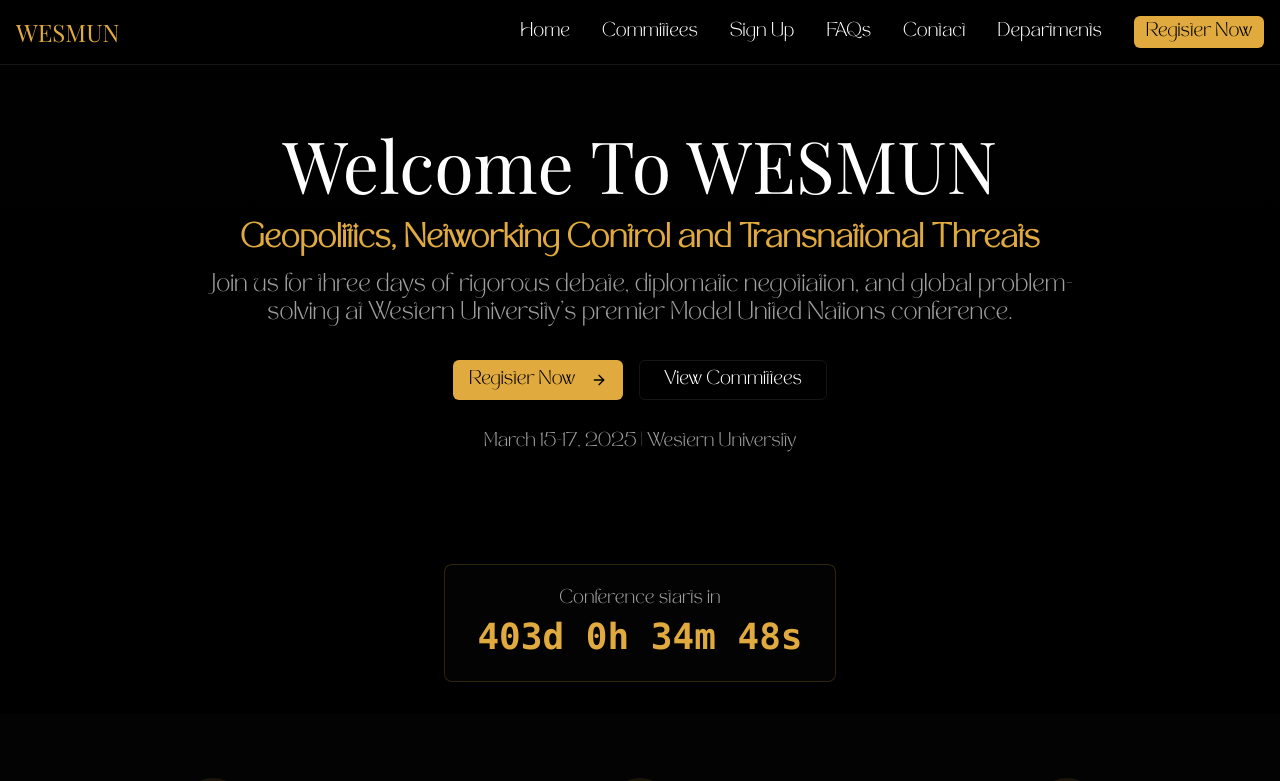
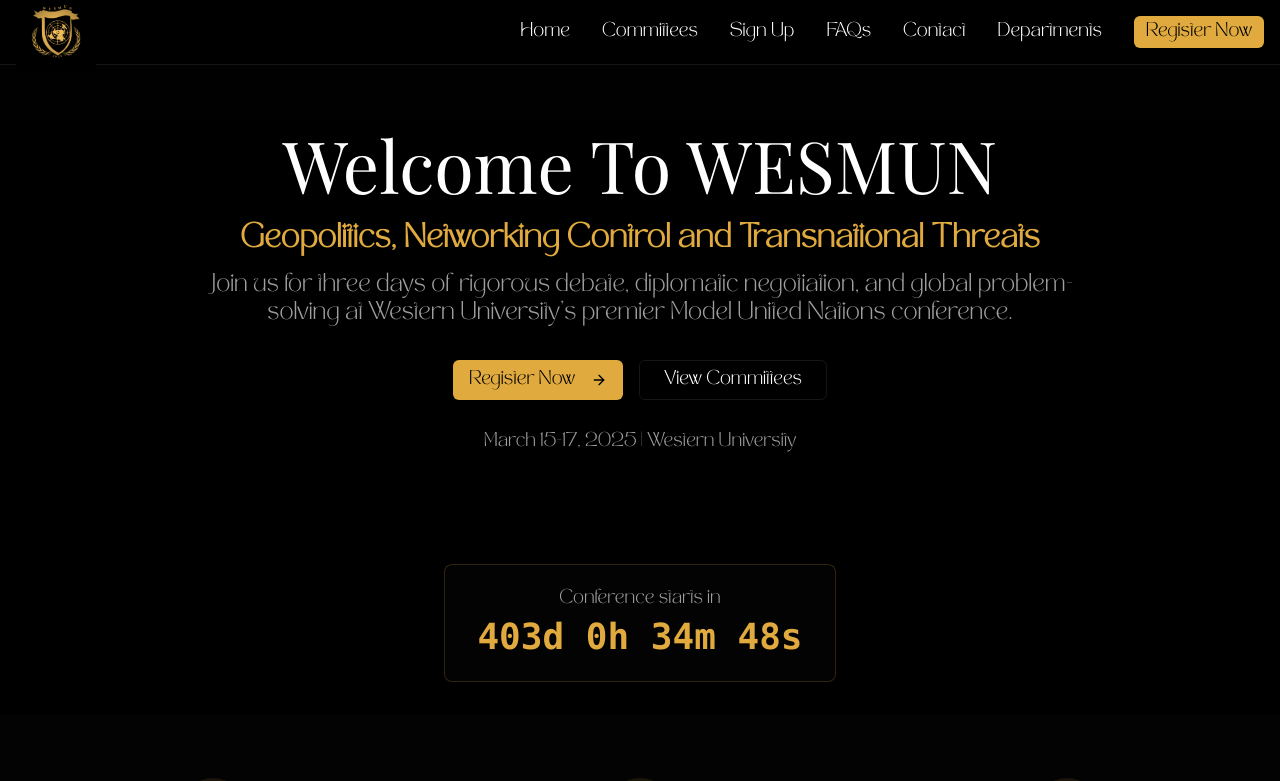
Before and after one commit to DefinetlyNotAI/WesMun, a Next.js app: page / in a window 1280 px wide. Shown: the top 781 px of the page. Built offline with nearby package versions, Linux system fonts and the light colour scheme.

Commit message:
Add site logo to navigation and update SVG path in configuration

```diff
--- a/components/navigation.tsx
+++ b/components/navigation.tsx
@@ -13,9 +13,14 @@
         <nav className="fixed top-0 left-0 right-0 z-50 bg-background/95 backdrop-blur-sm border-b border-border">
             <div className="container mx-auto px-4">
                 <div className="flex items-center justify-between h-16">
-                    <Link href="/" className="text-2xl font-title text-gradient-primary whitespace-nowrap">
-                        {siteConfig.name}
+                    <Link href="/" className="text-3xl sm:text-4xl md:text-5xl lg:text-6xl font-title text-gradient-primary whitespace-nowrap flex items-center gap-2">
+                        <img
+                            src={siteConfig.imageSVG}
+                            alt={siteConfig.name}
+                            className="h-12 sm:h-14 md:h-16 lg:h-20 w-auto"
+                        />
                     </Link>
+
 
                     {/* Desktop Navigation */}
                     <div className="hidden md:flex items-center gap-8">
--- a/lib/data/meta.ts
+++ b/lib/data/meta.ts
@@ -110,6 +110,7 @@
             tiktok: "https://tiktok.com/@wesmun",
         },
     },
+    imageSVG: "/wesmun.svg",
 }
 
 export const MainText = {
```
Also changed, not shown: public/wesmun.svg (added), public/wesmun.webp (added).
